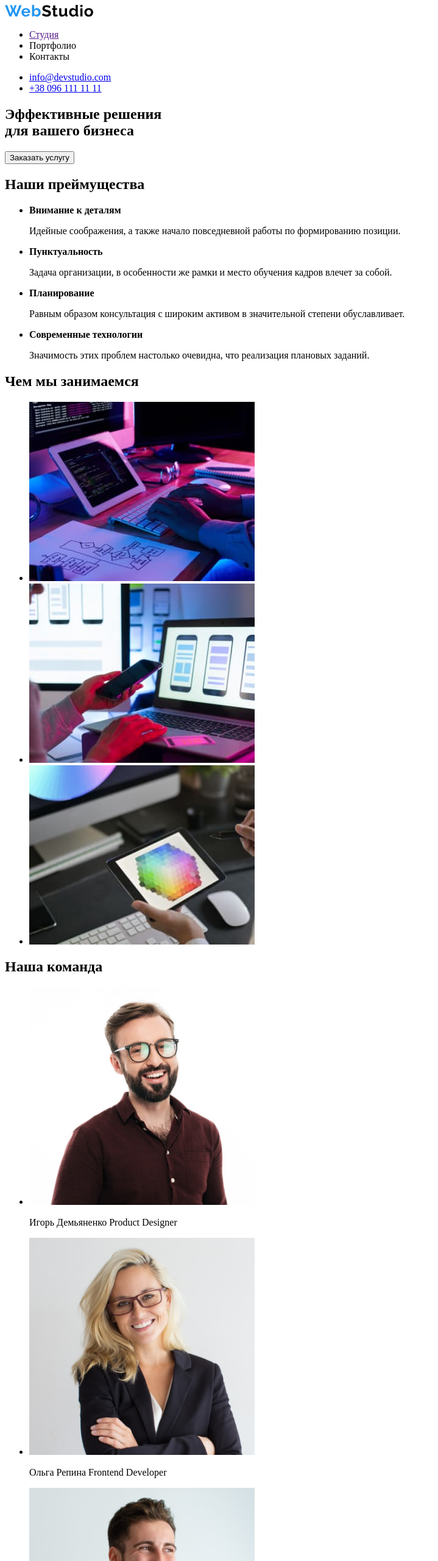
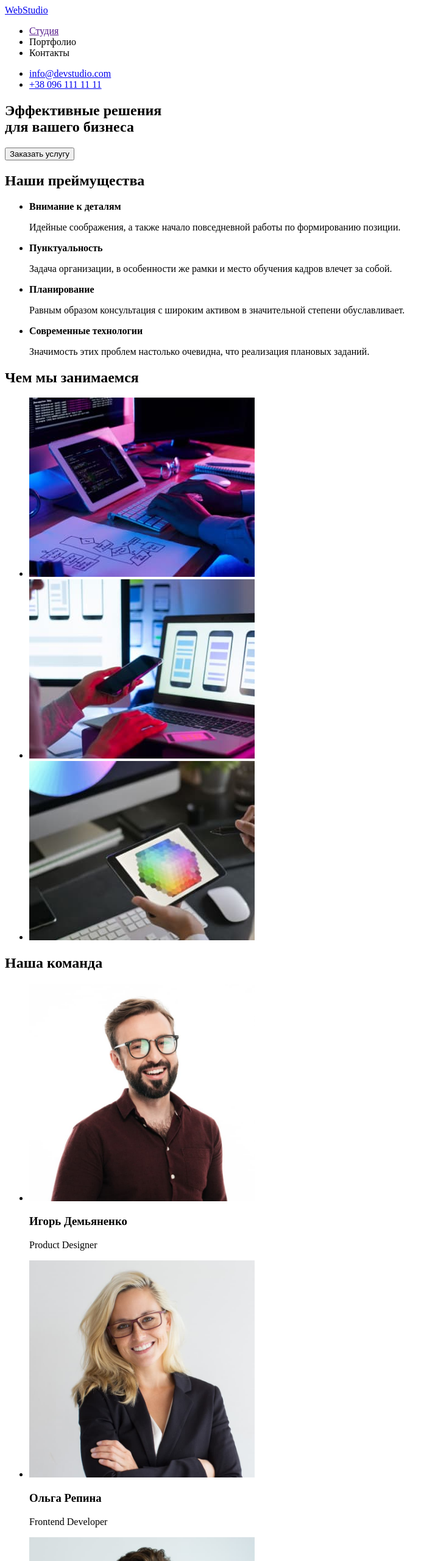
Before and after one commit to Vlad-Shchelkunov/goit-markup-hw-01, a plain HTML site: page index.html in a window 1280 px wide. Shown: the top 2560 px of the page at 61% size, without its empty margins (0-719 px from the left). Drawn offline with Linux system fonts and the light colour scheme.

Commit message:
дз1
исправление ошибок

```diff
--- a/index.html
+++ b/index.html
@@ -8,12 +8,9 @@
 </head>
 <body>
     <!-- Шапка с логотипом и навигацией-->
-    <header class="header">
+    <header>
         <nav>
-            <a href="/">
-            <img src="./images/weblogo.svg" alt="Логотип вебстудии"
-            width="145"/>
-            </a>
+            <a href="./index.html">WebStudio</a>
         <ul>
             <li><a href="">Студия</a></li>
             <li> Портфолио</li>
@@ -76,31 +73,30 @@
             <ul>
                 <li>
                     <img src="./images/pdesigner.jpg" alt="Игорь Демьяненко" width="370"/>
-                    <p>Игорь Демьяненко
-                    Product Designer</p>
+                    <h3>Игорь Демьяненко</h3>
+                    <p>Product Designer</p>
                 </li>
                 <li>
                     <img src="./images/developer.jpg" alt="Ольга Репина" width="370"/>
-                    <p>Ольга Репина
-                    Frontend Developer</p>
+                    <h3>Ольга Репина</h3>
+                    <p>Frontend Developer</p>
                 </li>
                 <li>
                     <img src="./images/marketing.jpg" alt="Николай Тарасов" width="370"/>
-                    <p>Николай Тарасов
-                    Marketing</p>
+                    <h3>Николай Тарасов</h3>
+                    <p>Marketing</p>
                 </li>
                 <li>
-                    <img src="./images/uideveloper.jpg" alt="Михаил Ермаков" width="370"/>
-                    <p>Михаил Ермаков
-                    UI Designer</p>
+                    <img src="./images/uideveloper.jpg" alt="Михаил Ермаков"/>
+                    <h3>Михаил Ермаков</h3>
+                    <p>UI Designer</р>
                 </li>
             </ul>
         </section>
 </main>
         <!--подвал-->
         <footer>
-            <a href="/">
-                <img src="./images/weblogo.svg" alt="Логотип вебстудии" width="145" /></a>
+            <a href="./index.html">WebStudio</a>
             <ul>
             <li><address>г. Киев, пр-т Леси Украинки, 26</address></li>
             <li><address><a href="mailto:info@devstudio.com">info@devstudio.com</a></address></li>
```
